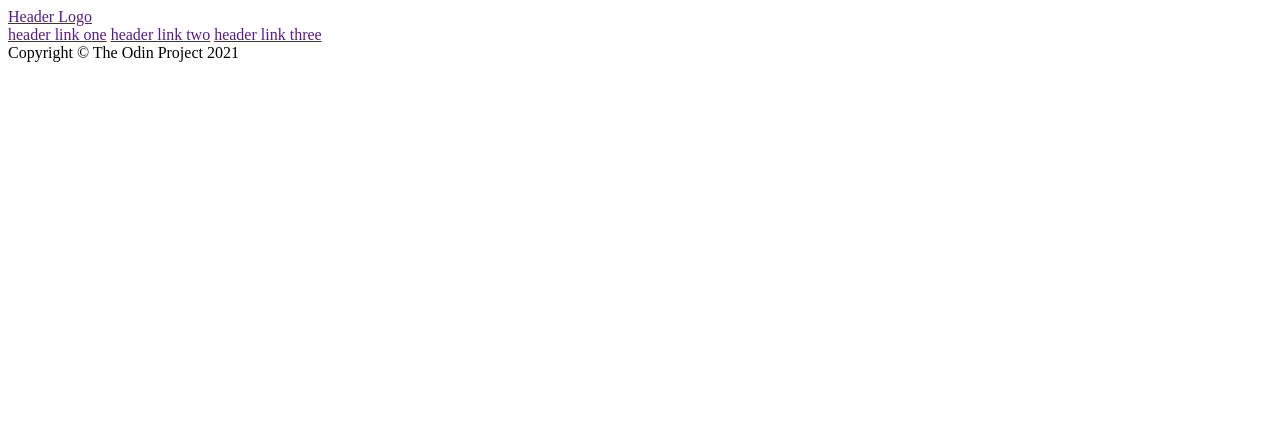
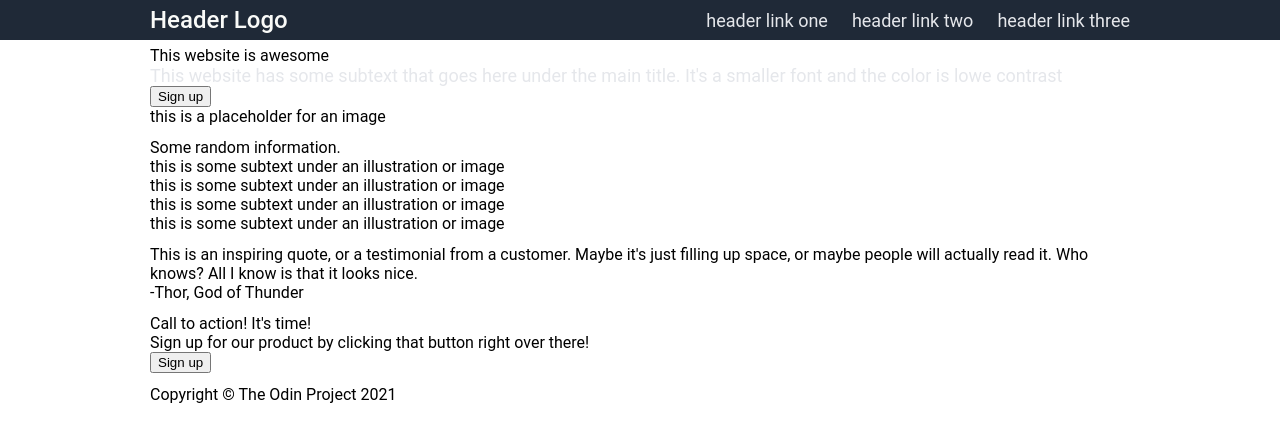
Before and after one commit to Daze-bot/landing-page, a plain HTML site: page index.html in a window 1280 px wide. Drawn offline with Linux system fonts and the light colour scheme.

Commit message:
Write HTML code and start on CSS

```diff
--- a/index.html
+++ b/index.html
@@ -20,20 +20,51 @@
   </div>
   <div class="section-one">
     <div class="part-one">
-
+      <div class="one-head">
+        This website is awesome
+      </div>
+      <div class="one-body">
+        This website has some subtext that goes here under the main title.  It's a smaller font and the color is lowe contrast
+      </div>
+      <button class="one-button">Sign up</button>
     </div>
     <div class="part-two">
-
+      this is a placeholder for an image
     </div>
   </div>
   <div class="section-two">
-
+    <div class="two-head">
+      Some random information.
+    </div>
+    <div class="container">
+      <div class="two-one">
+        <div class="two-img"></div>
+        <div class="img-text">this is some subtext under an illustration or image</div>
+      </div>
+      <div class="two-two">
+        <div class="two-img"></div>
+        <div class="img-text">this is some subtext under an illustration or image</div>
+      </div>
+      <div class="two-three">
+        <div class="two-img"></div>
+        <div class="img-text">this is some subtext under an illustration or image</div>
+      </div>
+      <div class="two-four">
+        <div class="two-img"></div>
+        <div class="img-text">this is some subtext under an illustration or image</div>
+      </div>
+    </div>
   </div>
   <div class="section-three">
-
+    <p>This is an inspiring quote, or a testimonial from a customer.  Maybe it's just filling up space, or maybe people will actually read it.  Who knows? All I know is that it looks nice.</p>
+    <p>-Thor, God of Thunder</p>
   </div>
   <div class="section-four">
-
+    <div class="four-text">
+      <div class="text-head">Call to action! It's time!</div>
+      <div class="text-body">Sign up for our product by clicking that button right over there!</div>
+    </div>
+    <button class="four-button">Sign up</button>
   </div>
   <div class="footer">
     Copyright &copy; The Odin Project 2021
--- a/styles.css
+++ b/styles.css
@@ -0,0 +1,51 @@
+body {
+  display: flex;
+  flex-direction: column;
+  padding: 0;
+  margin: 0;
+  font-family: roboto;
+}
+
+.header,
+.section-one,
+.section-two,
+.section-three,
+.section-four,
+.footer {
+  padding: 6px 150px;
+}
+
+.header {
+  display: flex;
+  justify-content: space-between;
+  background-color: #1f2937;
+}
+
+.left-links {
+  font-size: 24px;
+}
+
+.right-links {
+  display: flex;
+  gap: 24px;
+  align-items: center;
+}
+
+a {
+  text-decoration: none;
+}
+
+.left-links a {
+  color: #f9faf8;
+  font-weight: 550;
+}
+
+.right-links a,
+.one-body {
+  color: #e5e7eb;
+  font-size: 18px;
+}
+
+p {
+  margin: 0;
+}
```
